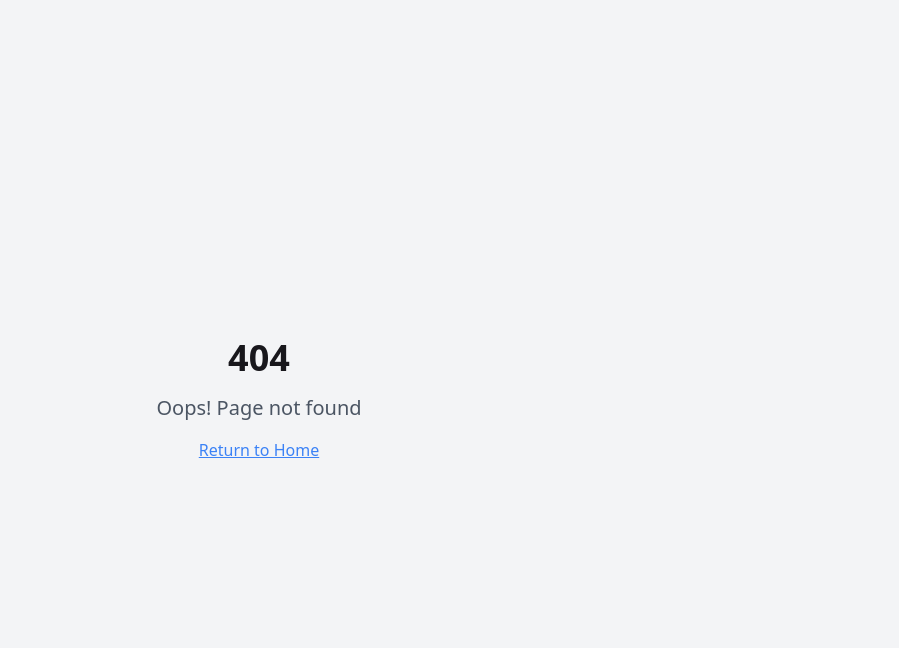
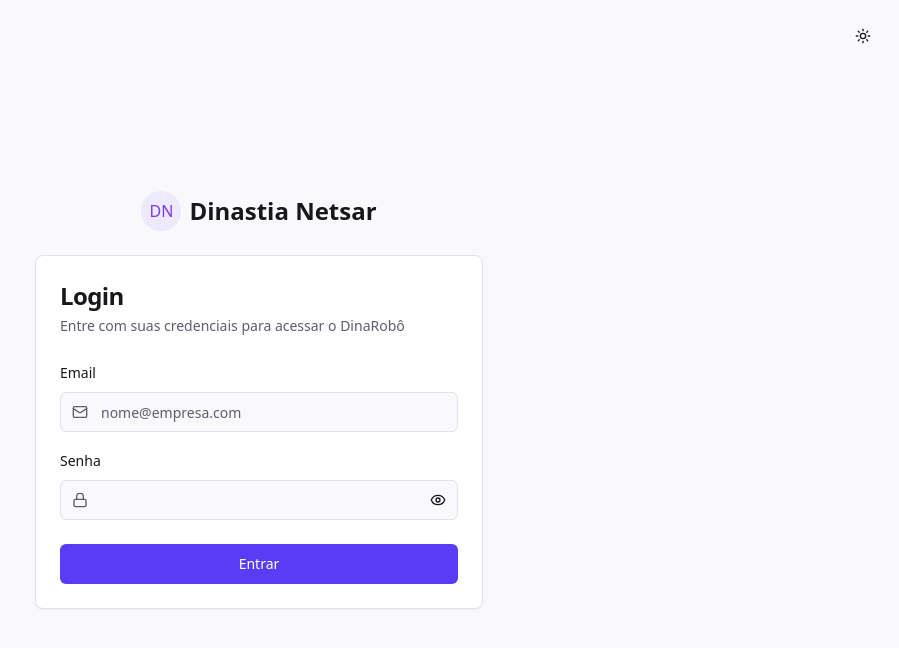
Before and after one commit to shinadots/robot-optimization-dash-54, a React (Vite) app: page /login in a window 1280 px wide. Before the commit this address had no page. Shown: the top 648 px of the page, without its empty margins (381-1280 px from the left). Built offline with nearby package versions, Linux system fonts and the light colour scheme.

Commit message:
Add dark mode and login page
- Implement dark mode support.
- Add a login page.
- Change the title to "Dinastia Netsar".

```diff
--- a/index.html
+++ b/index.html
@@ -4,11 +4,11 @@
   <head>
     <meta charset="UTF-8" />
     <meta name="viewport" content="width=device-width, initial-scale=1.0" />
-    <title>Dinastia Aulas - DinaRobô</title>
+    <title>Dinastia Netsar - DinaRobô</title>
     <meta name="description" content="Dashboard e gerenciamento de Robôs especialstas em campanhas da Meta via n8n" />
-    <meta name="author" content="Dinastia Aulas" />
+    <meta name="author" content="Dinastia Netsar" />
 
-    <meta property="og:title" content="Dinastia Aulas - DinaRobô" />
+    <meta property="og:title" content="Dinastia Netsar - DinaRobô" />
     <meta property="og:description" content="Dashboard e gerenciamento de Robôs especialstas em campanhas da Meta via n8n" />
     <meta property="og:type" content="website" />
     <meta property="og:image" content="https://lovable.dev/opengraph-image-p98pqg.png" />
--- a/src/App.tsx
+++ b/src/App.tsx
@@ -4,7 +4,9 @@ import { Toaster as Sonner } from "@/components/ui/sonner";
 import { TooltipProvider } from "@/components/ui/tooltip";
 import { QueryClient, QueryClientProvider } from "@tanstack/react-query";
 import { BrowserRouter, Routes, Route } from "react-router-dom";
+import { ThemeProvider } from "@/components/ThemeProvider";
 import Index from "./pages/Index";
+import Login from "./pages/Login";
 import CampaignGenerator from "./pages/CampaignGenerator";
 import Performance from "./pages/Performance";
 import Scheduler from "./pages/Scheduler";
@@ -14,12 +16,14 @@ import NotFound from "./pages/NotFound";
 const queryClient = new QueryClient();
 
 const App = () => (
+  <ThemeProvider defaultTheme="light">
     <QueryClientProvider client={queryClient}>
       <TooltipProvider>
         <Toaster />
         <Sonner />
         <BrowserRouter>
           <Routes>
+            <Route path="/login" element={<Login />} />
             <Route path="/" element={<Index />} />
             <Route path="/campaign-generator" element={<CampaignGenerator />} />
             <Route path="/performance" element={<Performance />} />
@@ -30,6 +34,7 @@ const App = () => (
         </BrowserRouter>
       </TooltipProvider>
     </QueryClientProvider>
+  </ThemeProvider>
 );
 
 export default App;
--- /dev/null
+++ b/src/components/ThemeProvider.tsx
@@ -0,0 +1,73 @@
+
+"use client";
+
+import { createContext, useContext, useEffect, useState } from "react";
+
+type Theme = "dark" | "light" | "system";
+
+type ThemeProviderProps = {
+  children: React.ReactNode;
+  defaultTheme?: Theme;
+  storageKey?: string;
+};
+
+type ThemeProviderState = {
+  theme: Theme;
+  setTheme: (theme: Theme) => void;
+};
+
+const initialState: ThemeProviderState = {
+  theme: "system",
+  setTheme: () => null,
+};
+
+const ThemeProviderContext = createContext<ThemeProviderState>(initialState);
+
+export function ThemeProvider({
+  children,
+  defaultTheme = "system",
+  storageKey = "dinastia-theme",
+  ...props
+}: ThemeProviderProps) {
+  const [theme, setTheme] = useState<Theme>(
+    () => (localStorage.getItem(storageKey) as Theme) || defaultTheme
+  );
+
+  useEffect(() => {
+    const root = window.document.documentElement;
+    root.classList.remove("light", "dark");
+
+    if (theme === "system") {
+      const systemTheme = window.matchMedia("(prefers-color-scheme: dark)").matches
+        ? "dark"
+        : "light";
+      root.classList.add(systemTheme);
+      return;
+    }
+
+    root.classList.add(theme);
+  }, [theme]);
+
+  const value = {
+    theme,
+    setTheme: (theme: Theme) => {
+      localStorage.setItem(storageKey, theme);
+      setTheme(theme);
+    },
+  };
+
+  return (
+    <ThemeProviderContext.Provider {...props} value={value}>
+      {children}
+    </ThemeProviderContext.Provider>
+  );
+}
+
+export const useTheme = () => {
+  const context = useContext(ThemeProviderContext);
+
+  if (context === undefined)
+    throw new Error("useTheme must be used within a ThemeProvider");
+
+  return context;
+};
--- /dev/null
+++ b/src/components/ThemeToggle.tsx
@@ -0,0 +1,21 @@
+
+import { Moon, Sun } from "lucide-react";
+import { Button } from "@/components/ui/button";
+import { useTheme } from "@/components/ThemeProvider";
+
+export function ThemeToggle() {
+  const { theme, setTheme } = useTheme();
+
+  return (
+    <Button
+      variant="ghost"
+      size="icon"
+      onClick={() => setTheme(theme === "light" ? "dark" : "light")}
+      className="rounded-full"
+    >
+      <Sun className="h-[1.2rem] w-[1.2rem] rotate-0 scale-100 transition-all dark:-rotate-90 dark:scale-0" />
+      <Moon className="absolute h-[1.2rem] w-[1.2rem] rotate-90 scale-0 transition-all dark:rotate-0 dark:scale-100" />
+      <span className="sr-only">Toggle theme</span>
+    </Button>
+  );
+}
--- a/src/components/layout/AppSidebar.tsx
+++ b/src/components/layout/AppSidebar.tsx
@@ -1,5 +1,5 @@
 
-import { ChartBar, FileSpreadsheet, Calendar, Settings, RefreshCcw, LineChart } from "lucide-react";
+import { ChartBar, FileSpreadsheet, Calendar, Settings, RefreshCcw, LineChart, LogOut } from "lucide-react";
 import {
   Sidebar,
   SidebarContent,
@@ -71,8 +71,16 @@ export function AppSidebar() {
         </SidebarGroup>
       </SidebarContent>
       <SidebarFooter className="p-4">
-        <div className="text-xs text-muted-foreground">
-          Dinastia Aulas © {new Date().getFullYear()}
+        <div className="flex flex-col space-y-4">
+          <SidebarMenuButton asChild>
+            <Link to="/login" className="flex items-center gap-3 text-muted-foreground">
+              <LogOut className="h-5 w-5" />
+              <span>Sair</span>
+            </Link>
+          </SidebarMenuButton>
+          <div className="text-xs text-muted-foreground">
+            Dinastia Netsar © {new Date().getFullYear()}
+          </div>
         </div>
       </SidebarFooter>
     </Sidebar>
--- a/src/components/layout/DashboardLayout.tsx
+++ b/src/components/layout/DashboardLayout.tsx
@@ -2,6 +2,7 @@
 import React from 'react';
 import { SidebarProvider, SidebarTrigger } from "@/components/ui/sidebar";
 import { AppSidebar } from './AppSidebar';
+import { ThemeToggle } from '@/components/ThemeToggle';
 
 interface DashboardLayoutProps {
   children: React.ReactNode;
@@ -16,11 +17,12 @@ export function DashboardLayout({ children }: DashboardLayoutProps) {
           <header className="h-16 border-b border-border flex items-center px-6 sticky top-0 bg-background/95 backdrop-blur-sm z-10">
             <SidebarTrigger />
             <div className="ml-4 flex-1">
-              <h1 className="text-xl font-bold">Dinastia Aulas</h1>
+              <h1 className="text-xl font-bold">Dinastia Netsar</h1>
             </div>
             <div className="flex items-center gap-4">
+              <ThemeToggle />
               <div className="w-10 h-10 rounded-full bg-dinastia-100 flex items-center justify-center">
-                <span className="font-medium text-dinastia-600">DA</span>
+                <span className="font-medium text-dinastia-600">DN</span>
               </div>
             </div>
           </header>
--- /dev/null
+++ b/src/pages/Login.tsx
@@ -0,0 +1,126 @@
+
+import { useState } from "react";
+import { Link, useNavigate } from "react-router-dom";
+import { Eye, EyeOff, Lock, Mail } from "lucide-react";
+import { Button } from "@/components/ui/button";
+import { Input } from "@/components/ui/input";
+import { Label } from "@/components/ui/label";
+import { Card, CardContent, CardDescription, CardFooter, CardHeader, CardTitle } from "@/components/ui/card";
+import { ThemeToggle } from "@/components/ThemeToggle";
+import { toast } from "sonner";
+
+export default function Login() {
+  const [showPassword, setShowPassword] = useState(false);
+  const [isLoading, setIsLoading] = useState(false);
+  const [formData, setFormData] = useState({
+    email: '',
+    password: '',
+  });
+  const navigate = useNavigate();
+
+  const handleChange = (e: React.ChangeEvent<HTMLInputElement>) => {
+    const { name, value } = e.target;
+    setFormData(prev => ({ ...prev, [name]: value }));
+  };
+
+  const handleSubmit = async (e: React.FormEvent) => {
+    e.preventDefault();
+    setIsLoading(true);
+
+    try {
+      // Simulating login - in a real app, replace with actual authentication
+      await new Promise(resolve => setTimeout(resolve, 1000));
+
+      // For demo purposes, let's assume login is successful
+      toast.success("Login successful");
+      navigate("/");
+    } catch (error) {
+      toast.error("Login failed. Please check your credentials.");
+    } finally {
+      setIsLoading(false);
+    }
+  };
+
+  return (
+    <div className="flex min-h-screen flex-col items-center justify-center p-4 bg-background">
+      <div className="absolute top-4 right-4">
+        <ThemeToggle />
+      </div>
+
+      <div className="flex items-center gap-2 mb-6">
+        <div className="w-10 h-10 rounded-full bg-dinastia-100 flex items-center justify-center">
+          <span className="font-medium text-dinastia-600">DN</span>
+        </div>
+        <h1 className="text-2xl font-bold">Dinastia Netsar</h1>
+      </div>
+
+      <Card className="w-full max-w-md">
+        <CardHeader className="space-y-1">
+          <CardTitle className="text-2xl">Login</CardTitle>
+          <CardDescription>
+            Entre com suas credenciais para acessar o DinaRobô
+          </CardDescription>
+        </CardHeader>
+        <form onSubmit={handleSubmit}>
+          <CardContent className="space-y-4">
+            <div className="space-y-2">
+              <Label htmlFor="email">Email</Label>
+              <div className="relative">
+                <Mail className="absolute left-3 top-3 h-4 w-4 text-muted-foreground" />
+                <Input
+                  id="email"
+                  name="email"
+                  placeholder="nome@empresa.com"
+                  type="email"
+                  autoCapitalize="none"
+                  autoComplete="email"
+                  autoCorrect="off"
+                  className="pl-10"
+                  value={formData.email}
+                  onChange={handleChange}
+                  required
+                />
+              </div>
+            </div>
+            <div className="space-y-2">
+              <Label htmlFor="password">Senha</Label>
+              <div className="relative">
+                <Lock className="absolute left-3 top-3 h-4 w-4 text-muted-foreground" />
+                <Input
+                  id="password"
+                  name="password"
+                  type={showPassword ? "text" : "password"}
+                  className="pl-10 pr-10"
+                  value={formData.password}
+                  onChange={handleChange}
+                  required
+                />
+                <Button
+                  type="button"
+                  variant="ghost"
+                  size="icon"
+                  className="absolute right-0 top-0 h-10 w-10"
+                  onClick={() => setShowPassword(!showPassword)}
+                >
+                  {showPassword ? (
+                    <EyeOff className="h-4 w-4" />
+                  ) : (
+                    <Eye className="h-4 w-4" />
+                  )}
+                  <span className="sr-only">
+                    {showPassword ? "Hide password" : "Show password"}
+                  </span>
+                </Button>
+              </div>
+            </div>
+          </CardContent>
+          <CardFooter className="flex flex-col">
+            <Button className="w-full" type="submit" disabled={isLoading}>
+              {isLoading ? "Entrando..." : "Entrar"}
+            </Button>
+          </CardFooter>
+        </form>
+      </Card>
+    </div>
+  );
+}
```
Lines whose indentation alone changed are shown as unchanged.
